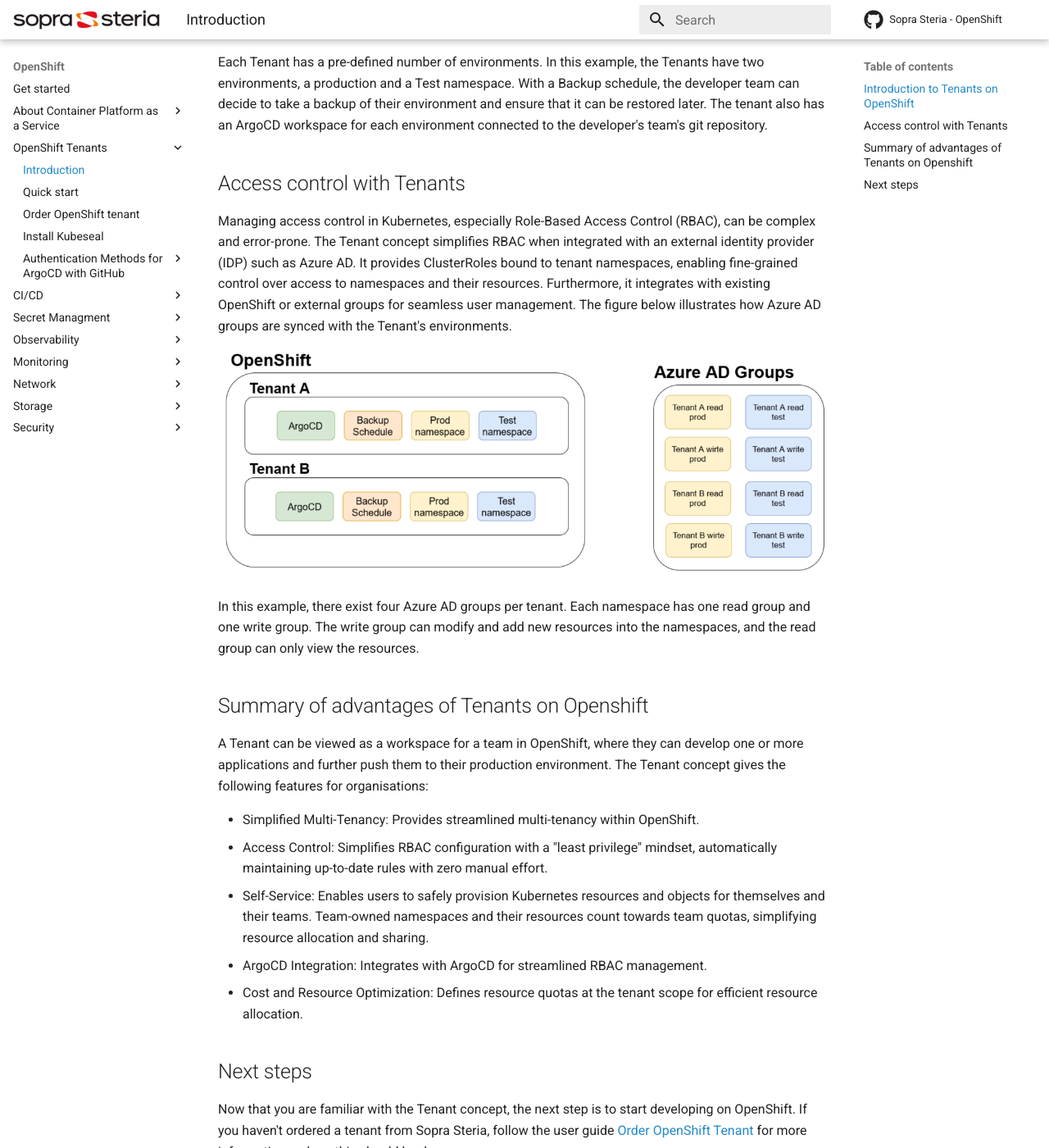
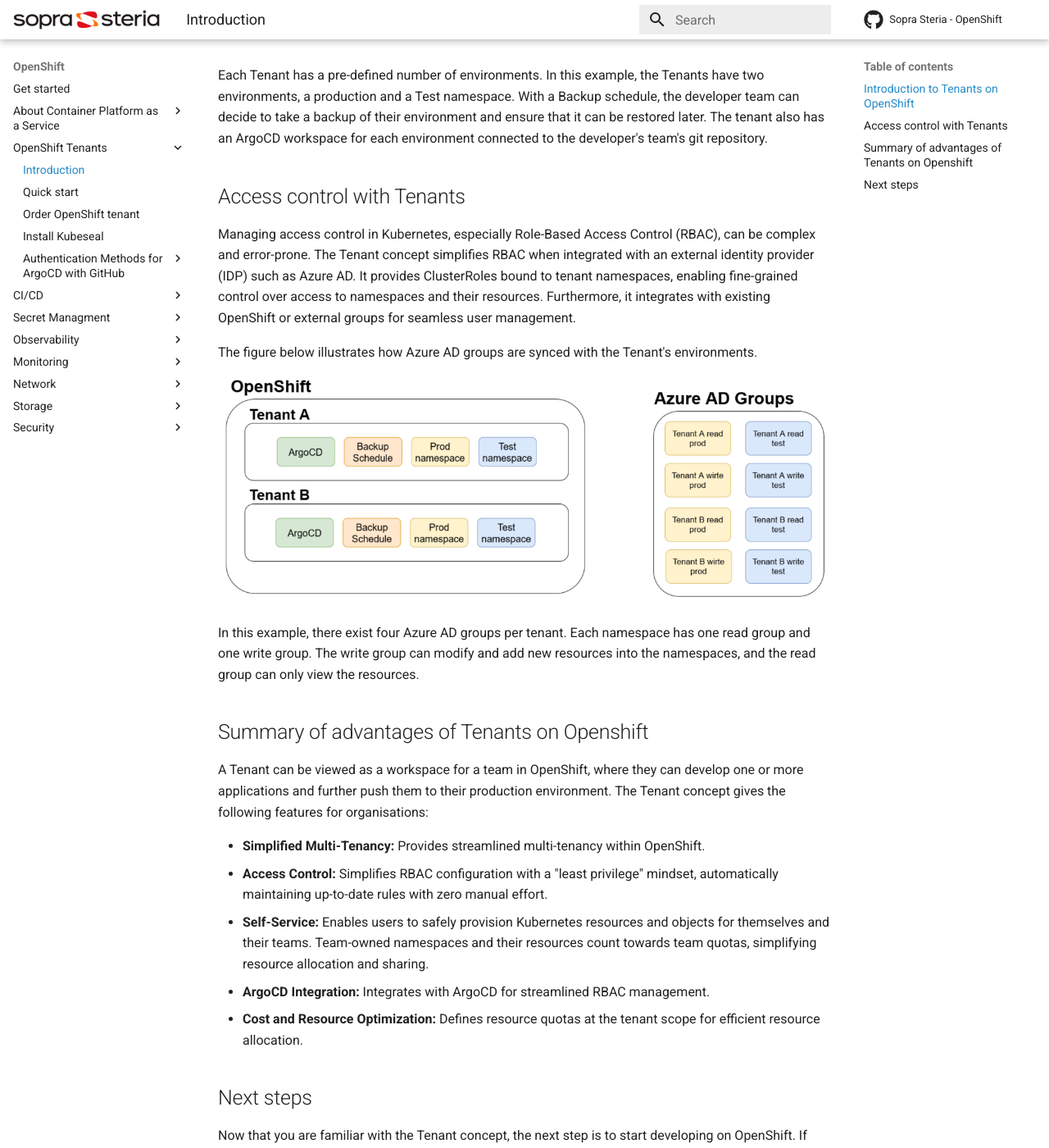
Before and after one commit to Sopra-Steria-Norge-Kubernetes/OpenShift, an MkDocs documentation site: the page built from docs/OpenShift Tenants/Introduction-to-openshift-tenants.md, in a window 1280 px wide and 1400 px high, scrolled down 876 px. Shown: the whole window at 82% size. Built offline with MkDocs 1.6.1 and Material for MkDocs 9.7.7, drawn with Linux system fonts in a browser that asks for light colours; comment, search, counter and statistics services are not loaded; some of the changed text lies outside the part shown.

```diff
--- a/docs/OpenShift Tenants/Introduction-to-openshift-tenants.md
+++ b/docs/OpenShift Tenants/Introduction-to-openshift-tenants.md
@@ -2,6 +2,7 @@
 
 ## Introduction to Tenants on OpenShift
 This user guide explains the Tenant setup on the Container Platform as a Service (CaaS) provided by Sopra Steria with OpenShift. OpenShift is designed to support a single-tenant platform, making it challenging for cluster admins to host multi-tenancy within a single OpenShift cluster. Therefore the Tenant concept is introduced for CaaS.  Tenants are a powerful tool for achieving efficient resource utilization, reduced configuration efforts, and seamless sharing of cluster-internal resources among different Tenants and developer teams.
+
 The figure below illustrates how two Tenants, A and B, exist on the same OpenShift platform.
 
 ![tenant](../img/Openshift%20Tenants/tenant.png)
@@ -9,7 +10,9 @@ The figure below illustrates how two Tenants, A and B, exist on the same OpenShi
 Each Tenant has a pre-defined number of environments. In this example, the Tenants have two environments, a production and a Test namespace. With a Backup schedule, the developer team can decide to take a backup of their environment and ensure that it can be restored later. The tenant also has an ArgoCD workspace for each environment connected to the developer's team's git repository.
 
 ## Access control with Tenants
-Managing access control in Kubernetes, especially Role-Based Access Control (RBAC), can be complex and error-prone. The Tenant concept simplifies RBAC when integrated with an external identity provider (IDP) such as Azure AD. It provides ClusterRoles bound to tenant namespaces, enabling fine-grained control over access to namespaces and their resources. Furthermore, it integrates with existing OpenShift or external groups for seamless user management. The figure below illustrates how Azure AD groups are synced with the Tenant's environments.
+Managing access control in Kubernetes, especially Role-Based Access Control (RBAC), can be complex and error-prone. The Tenant concept simplifies RBAC when integrated with an external identity provider (IDP) such as Azure AD. It provides ClusterRoles bound to tenant namespaces, enabling fine-grained control over access to namespaces and their resources. Furthermore, it integrates with existing OpenShift or external groups for seamless user management.
+
+The figure below illustrates how Azure AD groups are synced with the Tenant's environments.
 
 ![tenant_azure_ad](../img/Openshift%20Tenants/tenant_azure_ad.png)
 
@@ -20,11 +23,11 @@ In this example, there exist four Azure AD groups per tenant. Each namespace has
 A Tenant can be viewed as a workspace for a team in OpenShift, where they can develop one or more applications and further push them to their production environment.
 The Tenant concept gives the following features for organisations:
 
-* Simplified Multi-Tenancy: Provides streamlined multi-tenancy within OpenShift.
-* Access Control: Simplifies RBAC configuration with a "least privilege" mindset, automatically maintaining up-to-date rules with zero manual effort.
-* Self-Service: Enables users to safely provision Kubernetes resources and objects for themselves and their teams. Team-owned namespaces and their resources count towards team quotas, simplifying resource allocation and sharing.
-* ArgoCD Integration: Integrates with ArgoCD for streamlined RBAC management.
-* Cost and Resource Optimization: Defines resource quotas at the tenant scope for efficient resource allocation.
+* **Simplified Multi-Tenancy:** Provides streamlined multi-tenancy within OpenShift.
+* **Access Control:** Simplifies RBAC configuration with a "least privilege" mindset, automatically maintaining up-to-date rules with zero manual effort.
+* **Self-Service:** Enables users to safely provision Kubernetes resources and objects for themselves and their teams. Team-owned namespaces and their resources count towards team quotas, simplifying resource allocation and sharing.
+* **ArgoCD Integration:** Integrates with ArgoCD for streamlined RBAC management.
+* **Cost and Resource Optimization:** Defines resource quotas at the tenant scope for efficient resource allocation.
 
 
 ## Next steps
```
